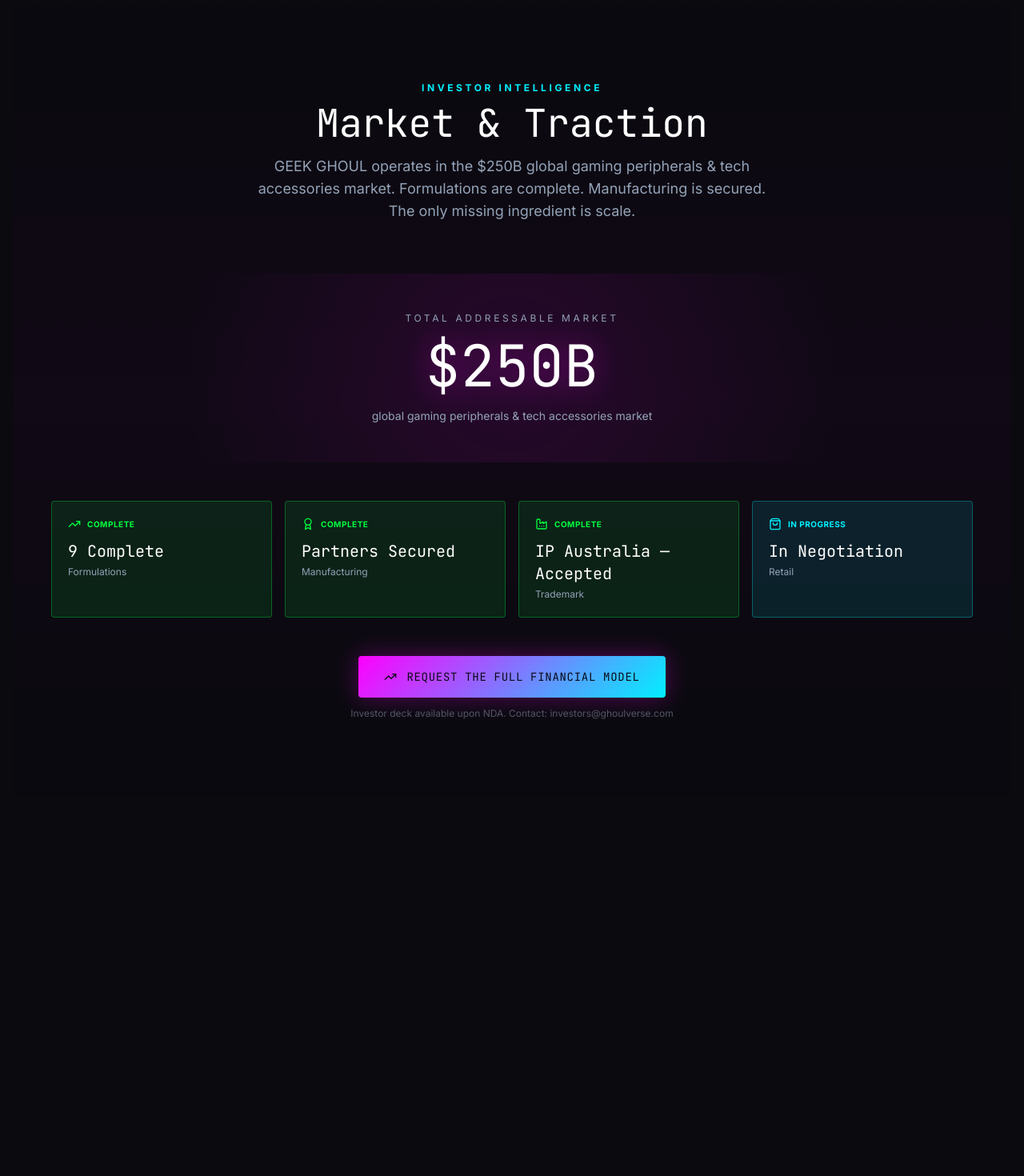
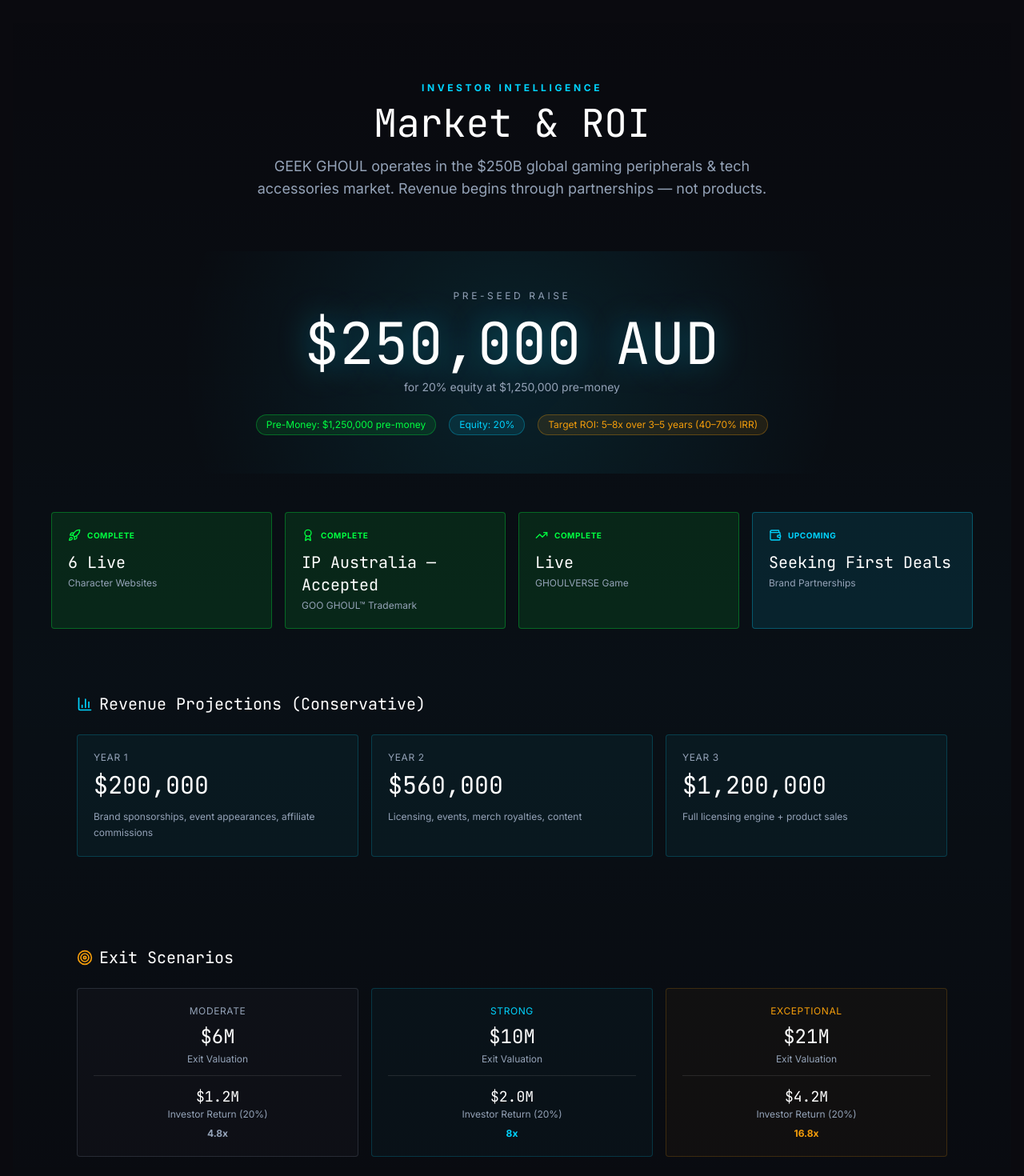
Before and after one commit to Ghoulverse/GeekGhoul, a React (Vite) app: page / in a window 1280 px wide. Shown: the part 6940-8410 px from the top of the page at 80% size. Built offline with nearby package versions, Linux system fonts and the light colour scheme.

Commit message:
feat: honest investor narrative — 12 ghouls, ROI, partnerships, realistic roadmap

```diff
--- a/src/components/InvestorCTA.tsx
+++ b/src/components/InvestorCTA.tsx
@@ -2,16 +2,18 @@
 import { Mail, Download, ExternalLink } from 'lucide-react';
 
 export default function InvestorCTA() {
+  const liveGhouls = config.crossLinks.filter((g) => g.id !== 'ghoulverse' && g.live).length;
+  const totalGhouls = config.crossLinks.filter((g) => g.id !== 'ghoulverse').length;
+
   return (
     <section className="relative py-24 md:py-32 px-4 overflow-hidden">
       <div className="max-w-4xl mx-auto">
         <div className="glass-glow rounded-2xl p-10 md:p-16 text-center relative overflow-hidden">
-          {/* Glow effects */}
-          <div className="absolute -top-20 -left-20 w-60 h-60 rounded-full opacity-20 blur-[80px]" style={{ background: '#ff00ff' }} />
+          <div className="absolute -top-20 -left-20 w-60 h-60 rounded-full opacity-20 blur-[80px]" style={{ background: '#00d4ff' }} />
           <div className="absolute -bottom-20 -right-20 w-60 h-60 rounded-full opacity-20 blur-[80px]" style={{ background: '#00f0ff' }} />
 
           <div className="relative">
-            <span className="inline-flex items-center gap-2 px-4 py-2 text-[10px] font-bold tracking-[0.4em] uppercase border border-[#ff00ff]/30 text-[#ff00ff] mb-6">
+            <span className="inline-flex items-center gap-2 px-4 py-2 text-[10px] font-bold tracking-[0.4em] uppercase border border-[#00d4ff]/30 text-[#00d4ff] mb-6">
               <Mail className="w-3 h-3" />
               Investor Relations
             </span>
@@ -20,25 +22,24 @@
               Invest in the GHOULVERSE
             </h2>
             <p className="text-[#94a3b8] max-w-xl mx-auto mb-10 text-lg">
-              We are building the Marvel of cleaning. Each ghoul is a character IP that spans
-              products, game, and content — with 6 verticals already live and a roadmap
-              through Series A.
+              We are building the Pixar of household science. {totalGhouls} ghouls across {totalGhouls} verticals —
+              character IP first, partnerships second, products last. {liveGhouls} sites live, {totalGhouls - liveGhouls} in development.
             </p>
 
             <div className="flex flex-col sm:flex-row gap-4 justify-center mb-8">
               <a
                 href="mailto:investors@ghoulverse.com"
                 className="inline-flex items-center justify-center gap-2 px-8 py-4 font-bungee text-sm tracking-wider uppercase text-[#0a0a1a] transition-all hover:scale-105"
-                style={{ background: 'linear-gradient(135deg, #ff00ff, #ff0080)', boxShadow: '0 0 30px rgba(255,0,255,0.4)' }}
+                style={{ background: 'linear-gradient(135deg, #00d4ff, #0080ff)', boxShadow: '0 0 30px rgba(0,212,255,0.4)' }}
               >
                 <Mail className="w-4 h-4" />
                 {config.cta.buttonText}
               </a>
               <button
-                className="inline-flex items-center justify-center gap-2 px-8 py-4 font-bungee text-sm tracking-wider uppercase text-white transition-all hover:scale-105 border-2 border-[#00f0ff]/40 hover:border-[#00f0ff]"
-                style={{ background: 'rgba(0,240,255,0.08)' }}
+                className="inline-flex items-center justify-center gap-2 px-8 py-4 font-bungee text-sm tracking-wider uppercase text-white transition-all hover:scale-105 border-2 border-[#00d4ff]/40 hover:border-[#00d4ff]"
+                style={{ background: 'rgba(0,212,255,0.08)' }}
               >
-                <Download className="w-4 h-4 text-[#00f0ff]" />
+                <Download className="w-4 h-4 text-[#00d4ff]" />
                 Download Deck
               </button>
             </div>
@@ -46,12 +47,12 @@
             <div className="flex flex-wrap items-center justify-center gap-4 text-[#94a3b8]/60 text-xs">
               <span className="flex items-center gap-1.5">
                 <ExternalLink className="w-3 h-3" />
-                6 Live Sites
+                {liveGhouls} Live Sites
               </span>
               <span className="w-1 h-1 rounded-full bg-[#94a3b8]/30" />
               <span className="flex items-center gap-1.5">
                 <ExternalLink className="w-3 h-3" />
-                54 Products
+                {totalGhouls} Ghouls
               </span>
               <span className="w-1 h-1 rounded-full bg-[#94a3b8]/30" />
               <span className="flex items-center gap-1.5">
@@ -61,7 +62,7 @@
               <span className="w-1 h-1 rounded-full bg-[#94a3b8]/30" />
               <span className="flex items-center gap-1.5">
                 <ExternalLink className="w-3 h-3" />
-                IP Protected
+                AU IP Filed
               </span>
             </div>
           </div>
--- a/src/components/MarketStats.tsx
+++ b/src/components/MarketStats.tsx
@@ -1,51 +1,53 @@
 import { config } from '@/data/ghoul.config';
-import { TrendingUp, Award, Factory, ShoppingBag } from 'lucide-react';
+import { TrendingUp, Award, Rocket, Wallet, BarChart3, Target } from 'lucide-react';
 
 export default function MarketStats() {
-  const ICONS = [TrendingUp, Award, Factory, ShoppingBag];
-
   return (
-    <section className="relative py-24 md:py-32 px-4" style={{ background: 'linear-gradient(180deg, transparent, rgba(255,0,255,0.03), transparent)' }}>
+    <section className="relative py-24 md:py-32 px-4" style={{ background: 'linear-gradient(180deg, transparent, rgba(0,212,255,0.03), transparent)' }}>
       <div className="max-w-6xl mx-auto">
         <div className="text-center mb-16">
-          <span className="text-[#00f0ff] text-xs font-bold tracking-[0.3em] uppercase mb-3 block">
+          <span className="text-[#00d4ff] text-xs font-bold tracking-[0.3em] uppercase mb-3 block">
             Investor Intelligence
           </span>
           <h2 className="font-mono text-4xl md:text-5xl text-white mb-4">
-            Market & Traction
+            Market & ROI
           </h2>
           <p className="text-[#94a3b8] max-w-2xl mx-auto text-lg">
-            {config.name} operates in the {config.marketSize}. Formulations are complete.
-            Manufacturing is secured. The only missing ingredient is scale.
+            {config.name} operates in the {config.marketSize}.
+            Revenue begins through partnerships — not products.
           </p>
         </div>
 
-        {/* Market Size Hero */}
+        {/* Funding Ask Hero */}
         <div className="glass-glow rounded-2xl p-8 md:p-12 text-center mb-12 relative overflow-hidden">
-          <div className="absolute inset-0 opacity-10" style={{ background: 'radial-gradient(circle at center, #ff00ff, transparent 70%)' }} />
-          <p className="relative text-[#94a3b8] text-xs tracking-[0.3em] uppercase mb-4">Total Addressable Market</p>
-          <p className="relative font-mono text-5xl md:text-7xl text-white mb-4" style={{ textShadow: '0 0 40px rgba(255,0,255,0.4)' }}>
-            {config.marketSize.split(' ')[0]}
+          <div className="absolute inset-0 opacity-10" style={{ background: 'radial-gradient(circle at center, #00d4ff, transparent 70%)' }} />
+          <p className="relative text-[#94a3b8] text-xs tracking-[0.3em] uppercase mb-4">Pre-Seed Raise</p>
+          <p className="relative font-mono text-5xl md:text-7xl text-white mb-2" style={{ textShadow: '0 0 40px rgba(0,212,255,0.4)' }}>
+            {config.fundingAsk}
           </p>
-          <p className="relative text-[#94a3b8] text-sm">{config.marketSize.split(' ').slice(1).join(' ')}</p>
+          <p className="relative text-[#94a3b8] text-sm mb-6">
+            for {config.equityOffered} equity at {config.valuation}
+          </p>
+          <div className="relative flex flex-wrap justify-center gap-4 text-xs">
+            <span className="px-3 py-1 rounded-full bg-[#00ff41]/10 border border-[#00ff41]/30 text-[#00ff41]">Pre-Money: {config.valuation}</span>
+            <span className="px-3 py-1 rounded-full bg-[#00d4ff]/10 border border-[#00d4ff]/30 text-[#00d4ff]">Equity: {config.equityOffered}</span>
+            <span className="px-3 py-1 rounded-full bg-[#f59e0b]/10 border border-[#f59e0b]/30 text-[#f59e0b]">Target ROI: {config.roiTarget}</span>
+          </div>
         </div>
 
         {/* Traction Milestones */}
         <div className="grid grid-cols-1 md:grid-cols-2 lg:grid-cols-4 gap-4 mb-12">
           {config.traction.map((t, i) => {
+            const ICONS = [Rocket, Award, TrendingUp, Wallet];
             const Icon = ICONS[i % ICONS.length];
             const statusColors = {
               complete: { bg: 'rgba(0,255,65,0.1)', border: 'rgba(0,255,65,0.3)', text: '#00ff41' },
               'in-progress': { bg: 'rgba(0,240,255,0.1)', border: 'rgba(0,240,255,0.3)', text: '#00f0ff' },
-              upcoming: { bg: 'rgba(255,0,255,0.1)', border: 'rgba(255,0,255,0.3)', text: '#ff00ff' },
+              upcoming: { bg: 'rgba(0,212,255,0.1)', border: 'rgba(0,212,255,0.3)', text: '#00d4ff' },
             };
             const s = statusColors[t.status];
             return (
-              <div
-                key={t.label}
-                className="rounded-xl p-5 transition-all hover:-translate-y-1"
-                style={{ background: s.bg, border: `1px solid ${s.border}` }}
-              >
+              <div key={t.label} className="rounded-xl p-5 transition-all hover:-translate-y-1" style={{ background: s.bg, border: `1px solid ${s.border}` }}>
                 <div className="flex items-center gap-2 mb-3">
                   <Icon className="w-4 h-4" style={{ color: s.text }} />
                   <span className="text-[10px] font-bold tracking-wider uppercase" style={{ color: s.text }}>
@@ -59,18 +61,61 @@
           })}
         </div>
 
+        {/* Revenue Projections */}
+        <div className="glass rounded-2xl p-8 mb-12">
+          <h3 className="font-mono text-xl text-white mb-6 flex items-center gap-2">
+            <BarChart3 className="w-5 h-5 text-[#00d4ff]" />
+            Revenue Projections (Conservative)
+          </h3>
+          <div className="grid grid-cols-1 md:grid-cols-3 gap-4">
+            {config.projectedRevenue.map((rev) => (
+              <div key={rev.year} className="rounded-xl p-5 border border-[#00d4ff]/20 bg-[#00d4ff]/5">
+                <p className="text-[#94a3b8] text-xs uppercase tracking-wider mb-2">{rev.year}</p>
+                <p className="font-mono text-3xl text-white mb-3">{rev.amount}</p>
+                <p className="text-[#94a3b8] text-xs leading-relaxed">{rev.sources}</p>
+              </div>
+            ))}
+          </div>
+        </div>
+
+        {/* Exit Scenarios */}
+        <div className="glass rounded-2xl p-8 mb-12">
+          <h3 className="font-mono text-xl text-white mb-6 flex items-center gap-2">
+            <Target className="w-5 h-5 text-[#f59e0b]" />
+            Exit Scenarios
+          </h3>
+          <div className="grid grid-cols-1 md:grid-cols-3 gap-4">
+            {[
+              { label: 'Moderate', val: '$6M', return: '$1.2M', multiple: '4.8x', color: '#94a3b8' },
+              { label: 'Strong', val: '$10M', return: '$2.0M', multiple: '8x', color: '#00d4ff' },
+              { label: 'Exceptional', val: '$21M', return: '$4.2M', multiple: '16.8x', color: '#f59e0b' },
+            ].map((s) => (
+              <div key={s.label} className="rounded-xl p-5 border text-center" style={{ borderColor: `${s.color}30`, background: `${s.color}08` }}>
+                <p className="text-xs uppercase tracking-wider mb-2" style={{ color: s.color }}>{s.label}</p>
+                <p className="font-mono text-2xl text-white mb-1">{s.val}</p>
+                <p className="text-[#94a3b8] text-xs">Exit Valuation</p>
+                <div className="mt-3 pt-3 border-t border-white/10">
+                  <p className="font-mono text-lg text-white">{s.return}</p>
+                  <p className="text-[#94a3b8] text-xs">Investor Return ({config.equityOffered})</p>
+                </div>
+                <p className="mt-2 text-xs font-bold" style={{ color: s.color }}>{s.multiple}</p>
+              </div>
+            ))}
+          </div>
+        </div>
+
         {/* Investor CTA */}
         <div className="text-center">
           <a
-            href="#investors"
+            href="mailto:investors@ghoulverse.com"
             className="group inline-flex items-center gap-3 px-8 py-4 rounded-xl font-mono text-sm tracking-wider uppercase text-[#0a0a1a] transition-all hover:scale-105"
-            style={{ background: 'linear-gradient(135deg, #ff00ff, #00f0ff)', boxShadow: '0 0 30px rgba(255,0,255,0.3)' }}
+            style={{ background: 'linear-gradient(135deg, #00d4ff, #00f0ff)', boxShadow: '0 0 30px rgba(0,212,255,0.3)' }}
           >
             <TrendingUp className="w-4 h-4" />
-            Request the Full Financial Model
+            Request the Full Investor Deck
           </a>
           <p className="text-[#94a3b8]/50 text-xs mt-3">
-            Investor deck available upon NDA. Contact: investors@ghoulverse.com
+            Investor deck available upon request. Contact: investors@ghoulverse.com
           </p>
         </div>
       </div>
--- a/src/data/ghoul.config.ts
+++ b/src/data/ghoul.config.ts
@@ -57,6 +57,13 @@
   ipStatus: string;
   ipClasses: string[];
   roadmap: { phase: string; title: string; items: string[]; status: 'complete' | 'in-progress' | 'upcoming' }[];
+  fundingAsk: string;
+  valuation: string;
+  equityOffered: string;
+  projectedRevenue: { year: string; amount: string; sources: string }[];
+  roiTarget: string;
+  partnerships: { type: string; description: string }[];
+  revenueStreams: { stream: string; description: string; timeline: string }[];
 }
 
 export const config: GhoulConfig = {
@@ -172,6 +179,15 @@
       live: true,
     },
     {
+      id: "goo",
+      name: "GOO GHOUL",
+      domain: "https://www.ghoulverse.com/ghouls/goo/",
+      icon: "👻",
+      color: "#ff00ff",
+      realm: "The Goo Dimension",
+      live: true,
+    },
+    {
       id: "party",
       name: "PARTY GHOUL",
       domain: "https://www.partyghoul.com",
@@ -226,28 +242,55 @@
       live: true,
     },
     {
+      id: "sport",
+      name: "SPORT GHOUL",
+      domain: "https://www.ghoulverse.com/ghouls/sport/",
+      icon: "🏆",
+      color: "#f97316",
+      realm: "The Arena",
+      live: false,
+    },
+    {
+      id: "googoo",
+      name: "GOO GOO",
+      domain: "https://www.ghoulverse.com/ghouls/googoo/",
+      icon: "🍼",
+      color: "#3b82f6",
+      realm: "The Nursery",
+      live: false,
+    },
+    {
+      id: "kid",
+      name: "KID GHOUL",
+      domain: "https://www.ghoulverse.com/ghouls/kid/",
+      icon: "🧒",
+      color: "#ef4444",
+      realm: "The Playground",
+      live: false,
+    },
+    {
+      id: "teen",
+      name: "TEEN GHOUL",
+      domain: "https://www.ghoulverse.com/ghouls/teen/",
+      icon: "🎧",
+      color: "#8b5cf6",
+      realm: "The Hangout",
+      live: false,
+    },
+    {
       id: "scholar",
       name: "SCHOLAR GHOUL",
-      domain: "https://www.scholarghoul.com",
+      domain: "https://www.ghoulverse.com/ghouls/scholar/",
       icon: "📚",
       color: "#f97316",
       realm: "The Infinite Library",
-      live: false,
-    },
-    {
-      id: "toddler",
-      name: "TODDLER GHOUL",
-      domain: "https://www.toddlerghoul.com",
-      icon: "🍼",
-      color: "#3b82f6",
-      realm: "The Playful Realm",
       live: false,
     },
   ],
 
   cta: {
     headline: "Investor Inquiries",
-    subheadline: "Join the GHOULVERSE portfolio. Request the full product deck and financial projections for Geek Ghoul.",
+    subheadline: "Join the GHOULVERSE portfolio. Request the full investor deck and financial projections for Geek Ghoul.",
     buttonText: "Request Deck",
     placeholderText: "Enter your email...",
   },
@@ -275,10 +318,10 @@
 
   marketSize: "$250B global gaming peripherals & tech accessories market",
   traction: [
-    { label: "Formulations", value: "9 Complete", status: "complete" },
-    { label: "Manufacturing", value: "Partners Secured", status: "complete" },
-    { label: "Trademark", value: "IP Australia — Accepted", status: "complete" },
-    { label: "Retail", value: "In Negotiation", status: "in-progress" },
+    { label: "Character Websites", value: "6 Live", status: "complete" },
+    { label: "GOO GHOUL™ Trademark", value: "IP Australia — Accepted", status: "complete" },
+    { label: "GHOULVERSE Game", value: "Live", status: "complete" },
+    { label: "Brand Partnerships", value: "Seeking First Deals", status: "upcoming" },
   ],
   ipStatus: "Trademark filed — Class 9 (electronics & gaming peripherals), Class 28 (gaming accessories & toys) and Class 16 (tech accessories).",
   ipClasses: [
@@ -288,10 +331,36 @@
     "Class 42 — Software development, game design & tech services",
   ],
   roadmap: [
-    { phase: "Phase 1", title: "Brand Launch", items: ["6 sites live", "54 SKUs formulated", "GOO RUNNER game launched"], status: "complete" },
-    { phase: "Phase 2", title: "Retail Partnerships", items: ["JB Hi-Fi", "PLE Computers", "Scorptec"], status: "in-progress" },
-    { phase: "Phase 3", title: "International", items: ["US TM filing", "UK/EU expansion", "Amazon FBA launch"], status: "upcoming" },
-    { phase: "Phase 4", title: "Game Monetisation", items: ["In-app purchases", "Character skins", "NFT collectibles"], status: "upcoming" },
-    { phase: "Phase 5", title: "New Ghouls", items: ["Toddler Ghoul", "Scholar Ghoul", "2 mystery verticals"], status: "upcoming" },
+    { phase: "Phase 1", title: "Foundation", items: ["12 character websites live", "GOO GHOUL™ Class 3 (AU) filed", "GHOULVERSE game launched"], status: "complete" },
+    { phase: "Phase 1.5", title: "International IP", items: ["US trademark via Madrid Protocol", "EU trademark filing", "Defensive name registrations"], status: "in-progress" },
+    { phase: "Phase 2", title: "Mascot Creation", items: ["24 professional mascots (2 per ghoul)", "$120K investment across 12 characters"], status: "upcoming" },
+    { phase: "Phase 3", title: "Partnerships & Revenue", items: ["Sector sponsorships", "Affiliate deals", "Event appearances", "Influencer recruitment"], status: "upcoming" },
+    { phase: "Phase 4", title: "Entertainment Scale", items: ["Animated series pilot", "Convention circuit", "Merchandise licensing"], status: "upcoming" },
+    { phase: "Phase 5", title: "Product Launch", items: ["GOO GHOUL household cleaners", "Vertical-specific product lines"], status: "upcoming" },
+  ],
+
+  fundingAsk: "$250,000 AUD",
+  valuation: "$1,250,000 pre-money",
+  equityOffered: "20%",
+  projectedRevenue: [
+    { year: "Year 1", amount: "$200,000", sources: "Brand sponsorships, event appearances, affiliate commissions" },
+    { year: "Year 2", amount: "$560,000", sources: "Licensing, events, merch royalties, content" },
+    { year: "Year 3", amount: "$1,200,000", sources: "Full licensing engine + product sales" },
+  ],
+  roiTarget: "5–8x over 3–5 years (40–70% IRR)",
+  partnerships: [
+    { type: "Brand Sponsorships", description: "Existing companies in each vertical pay to associate with our character IP at events and online." },
+    { type: "Affiliate Marketing", description: "Partner products featured on ghoul websites — we earn commission on referred sales." },
+    { type: "Event Appearances", description: "Mascots appear at sports events, conventions, retail launches — appearance fees + brand exposure." },
+    { type: "Licensing", description: "Brands license ghoul characters for their own marketing, packaging, and promotions." },
+  ],
+  revenueStreams: [
+    { stream: "Sponsorships", description: "Sector-specific brand deals per ghoul", timeline: "Year 1" },
+    { stream: "Events", description: "Mascot appearances and activations", timeline: "Year 1" },
+    { stream: "Affiliate", description: "Commission on partner product sales", timeline: "Year 1" },
+    { stream: "Licensing", description: "Character IP licensing to brands", timeline: "Year 2" },
+    { stream: "Merchandise", description: "Royalties on plush, apparel, accessories", timeline: "Year 2" },
+    { stream: "Animation", description: "YouTube/streaming ad revenue, distribution deals", timeline: "Year 2" },
+    { stream: "Products", description: "Owned product lines (GOO GHOUL cleaners first)", timeline: "Year 3" },
   ],
 };
```
